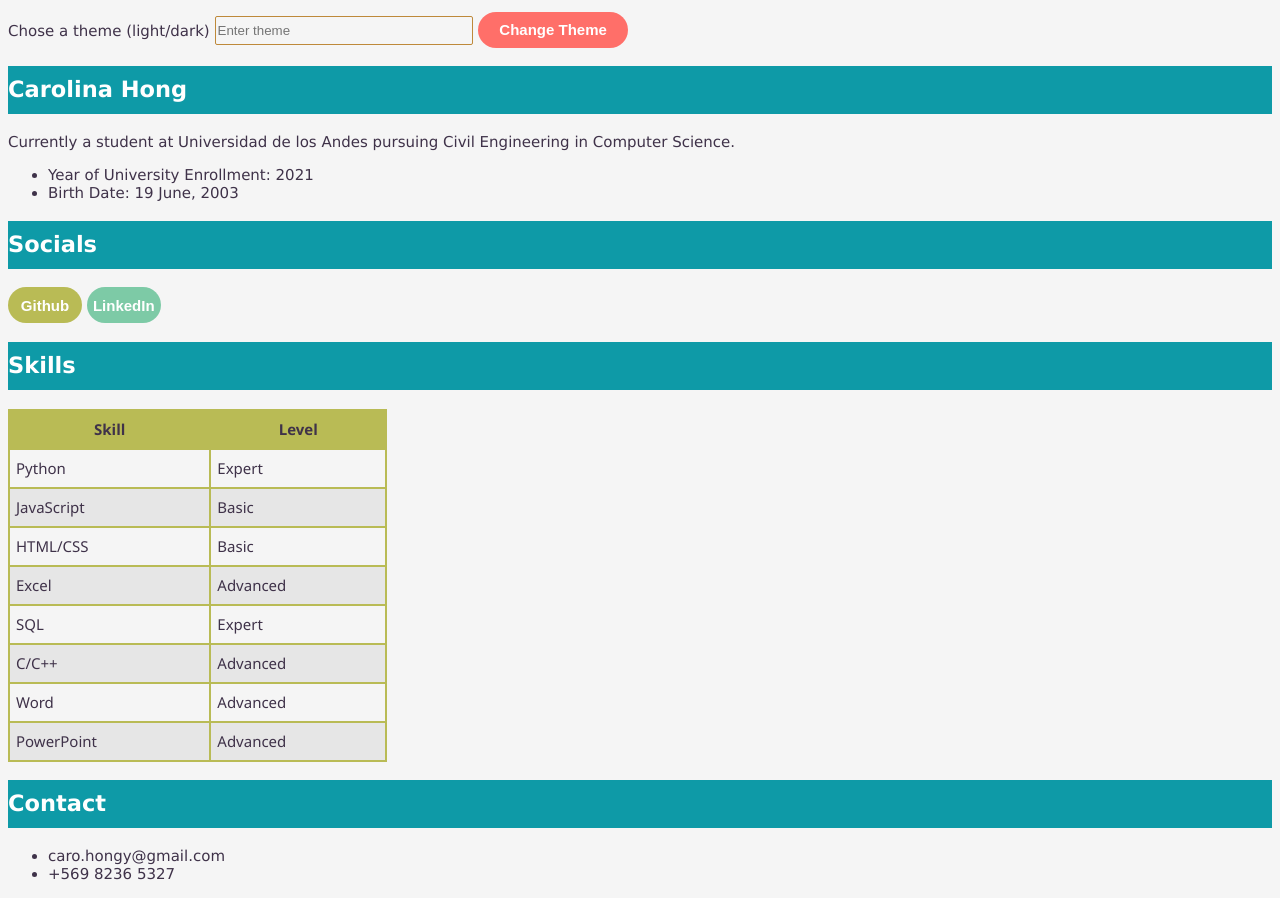
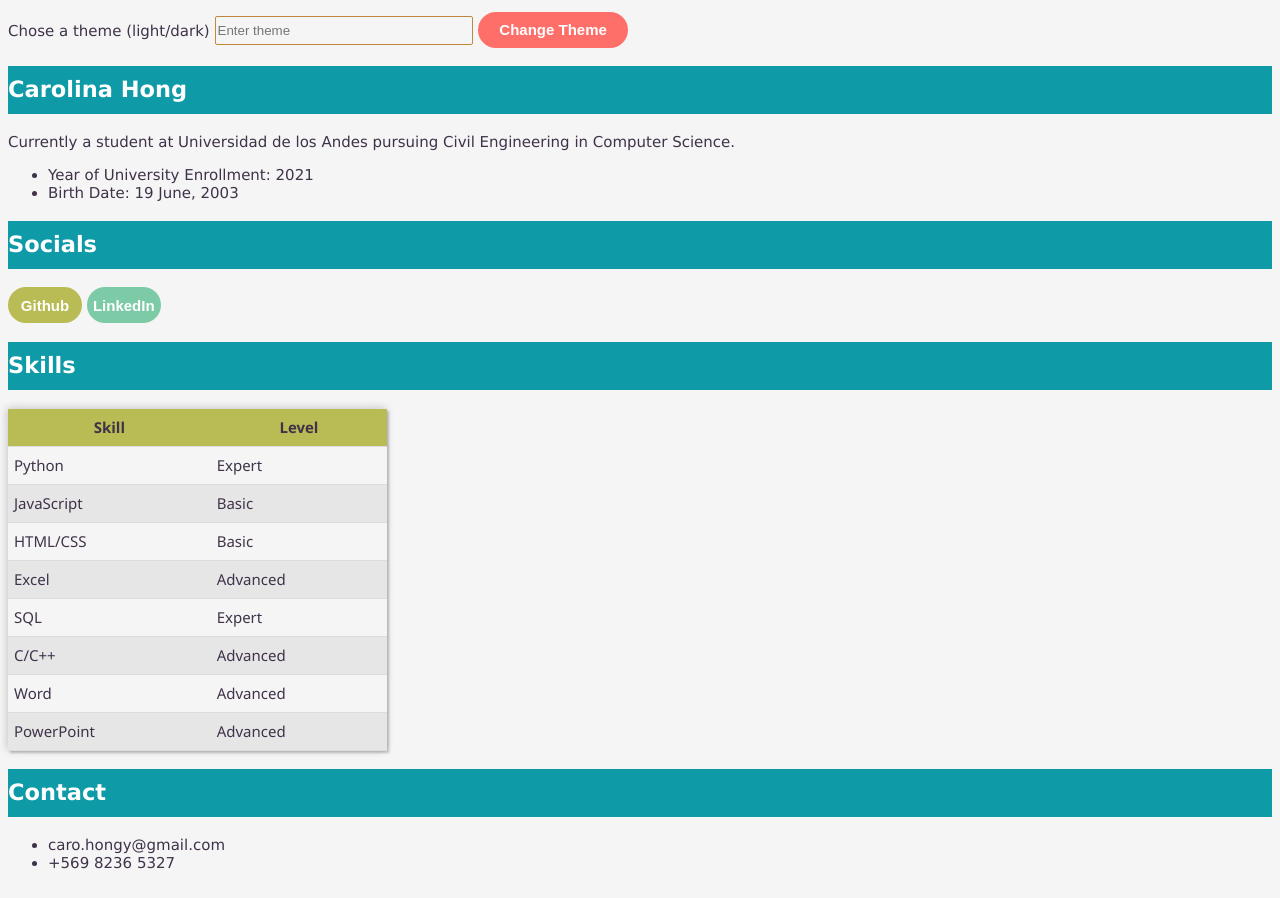
Before and after one commit to caroohong/caroohong.github.io, a plain HTML site: page index.html in a window 1280 px wide. Shown: the part 102-1000 px from the top of the page. Drawn offline with Linux system fonts and the light colour scheme.

Commit message:
fix: better skills table

```diff
--- a/style.css
+++ b/style.css
@@ -95,26 +95,34 @@ body {
 }
 #skill-table {
     font-family:'Segoe UI', Tahoma, Geneva, Verdana, sans-serif;
-    /* margin-top: 1px; */
+    left: 50%;
+    top: 50%;
     width: 30%;
-    /* border:  2px solid #b9bb55; */
+    /* border: 2px solid #b9bb55; */
     /* padding: 6px; */
     vertical-align: middle;
     /* box-sizing: border-box; */
     /* display:table; */
     border-collapse: collapse;
-    /* border-spacing: 1px; */
+    box-shadow: 2px 2px 2px rgba(0,0,0,0.2), -1px -1px 8px rgba(0, 0, 0, 0.2);
 }
 #skill-table td, #skill-table th {
-    border: 2px solid #b9bb55;
     padding: 6px;
     height: 25px;
+    border-bottom: 1px solid #ddd;
+
 }
 #skill-table tr:nth-child(even) {
     background-color: #00000010;
 }
+#skill-table tr {
+    transition: all 0.2s ease-in;
+    cursor: pointer;
+}
 #skill-table tr:hover {
     background-color: rgba(0, 0, 0, 0.205);
+    transform: scale(1.02);
+    box-shadow: 2px 2px 2px rgba(0,0,0,0.2), -1px -1px 8px rgba(0, 0, 0, 0.2);
 }
 #skill-table th {
     background-color: #b9bb55;
```
